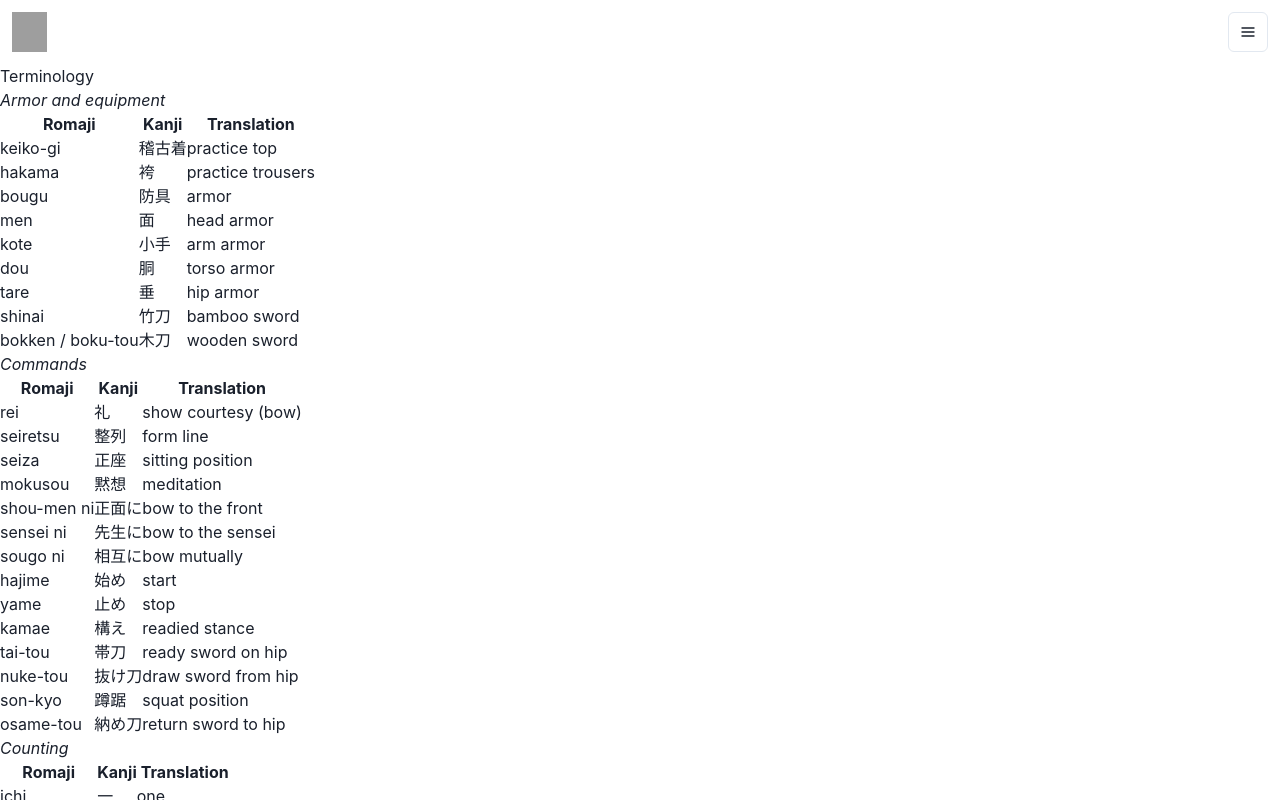
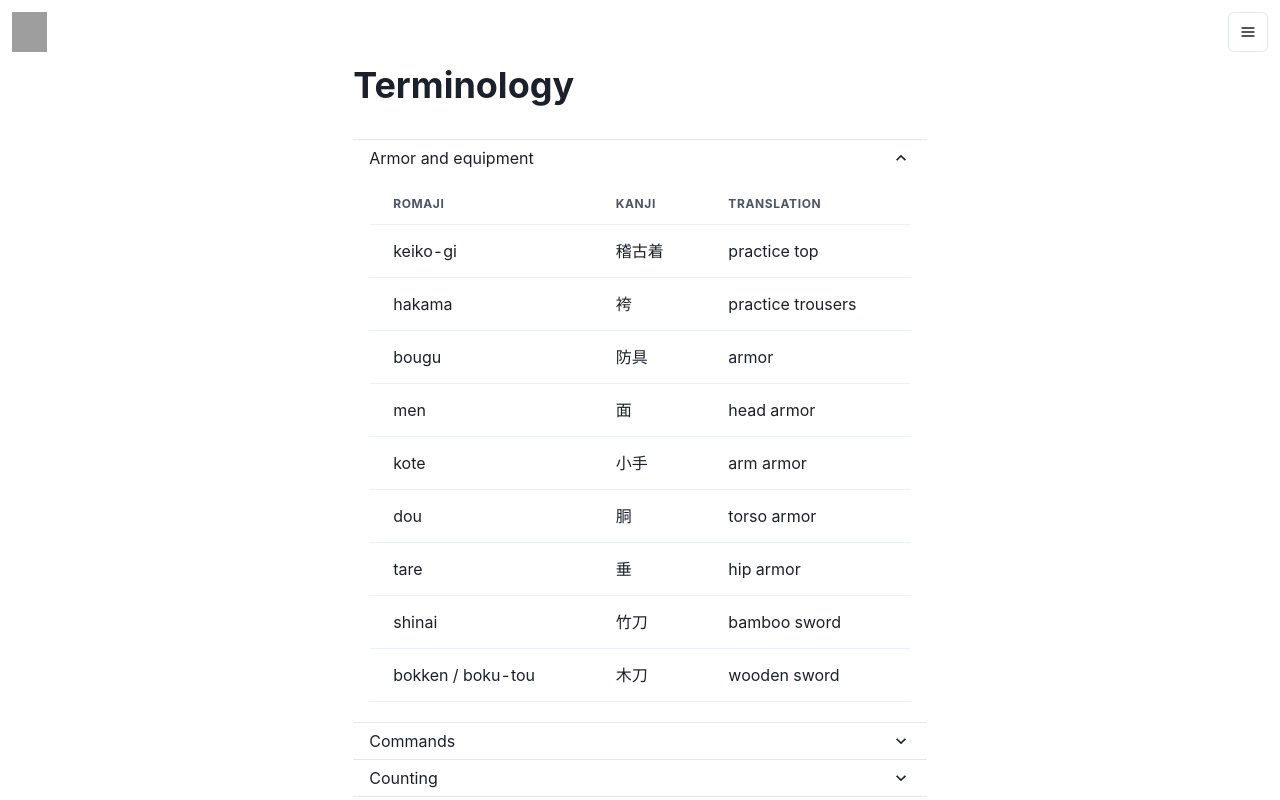
Before and after one commit to tkmarsten/kentkendo, a React (Create React App) app: page /terms in a window 1280 px wide. Both pictures are taken after a click on the button "Armor and equipment". Shown: the top 800 px of the page. Built offline with nearby package versions, Linux system fonts and the light colour scheme; grey boxes are pictures that could not be loaded.

Commit message:
Convert Terms and FAQ to Chakra UI

```diff
--- a/src/views/FAQ.js
+++ b/src/views/FAQ.js
@@ -1,25 +1,36 @@
-import { Container, Accordion } from 'react-bootstrap'
 import faqData from '../data/faq.json'
+import { Flex, Box, Container, Heading, Accordion, AccordionItem, AccordionPanel, AccordionButton, AccordionIcon } from '@chakra-ui/react'
 
 const FAQ = () => {
 
   return (
-    <Container className="faq">
-      <h3 className="mb-4 pt-4">Frequently Asked Questions</h3>
+    <Flex align='start'>
+      <Container className='faq'>
+        <Heading as={'h3'} mb='2rem'>Frequently Asked Questions</Heading>
         {faqData.map((group) => (
-        <>
-          <h6>{group.header}</h6>
-          <Accordion flush className="mb-5 accordion">
+          <Box key={group.header}>
+            <Heading as={'h6'} size='xs' mb='1rem'>{group.header}</Heading>
+            <Accordion allowToggle mb='2rem'>
               {group.questions.map((questions) => (
-              <Accordion.Item eventKey={questions.key}>
-                <Accordion.Header><em>{questions.question}</em></Accordion.Header>
-                <Accordion.Body>{questions.answer}</Accordion.Body>
-              </Accordion.Item>
+                <AccordionItem key={questions.key}>
+                  <Heading as={'h6'}>
+                    <AccordionButton>
+                      <Box as={'span'} flex='1' textAlign='left'>
+                        {questions.question}
+                      </Box>
+                      <AccordionIcon />
+                    </AccordionButton>
+                  </Heading>
+                  <AccordionPanel>
+                    {questions.answer}
+                  </AccordionPanel>
+                </AccordionItem>
               ))}
             </Accordion>
-        </>
+          </Box>
         ))}
       </Container>
+    </Flex>
   )
 }
 
--- a/src/views/Terms.js
+++ b/src/views/Terms.js
@@ -1,38 +1,51 @@
-import { Accordion, Container, Table } from 'react-bootstrap'
 import termsData from '../data/terms.json'
+import {
+  Table, Thead, Tbody, Tr, Th, Td, TableContainer,
+  Container, Accordion, AccordionItem, AccordionButton, AccordionIcon,
+  AccordionPanel, Heading, Box
+} from '@chakra-ui/react'
 
 const Terms = () => {
   return (
     <Container className="terms">
-      <h3 className="mb-4 pt-4">Terminology</h3>
-      <Accordion flush>
+      <Heading as={'h3'} mb='2rem'>Terminology</Heading>
+      <Accordion allowToggle>
         {termsData.map((group) => (
-          <Accordion.Item eventKey={group.key}>
-            <Accordion.Header><em>{group.section}</em></Accordion.Header>
-            <Accordion.Body>
-              <Table>
-                <thead>
-                  <tr>
-                    <th>Romaji</th>
-                    <th>Kanji</th>
-                    <th>Translation</th>
-                  </tr>
-                </thead>
-                <tbody>
-                  {group.terms.map((term) => (
-                    <tr>
-                      <td>{term.romaji}</td>
-                      <td>{term.kanji}</td>
-                      <td>{term.translation}</td>
-                    </tr>
-                  ))}
-                </tbody>
-              </Table>
-            </Accordion.Body>
-          </Accordion.Item>
+          <AccordionItem key={group.key}>
+            <Heading as={'h6'}>
+              <AccordionButton>
+                <Box as={'span'} flex='1' textAlign='left'>
+                  {group.section}
+                </Box>
+                <AccordionIcon />
+              </AccordionButton>
+            </Heading>
+            <AccordionPanel>
+              <TableContainer>
+                <Table variant='simple'>
+                  <Thead>
+                    <Tr>
+                      <Th>Romaji</Th>
+                      <Th>Kanji</Th>
+                      <Th>Translation</Th>
+                    </Tr>
+                  </Thead>
+                  <Tbody>
+                    {group.terms.map((term) => (
+                      <Tr>
+                        <Td>{term.romaji}</Td>
+                        <Td>{term.kanji}</Td>
+                        <Td>{term.translation}</Td>
+                      </Tr>
+                    ))}
+                  </Tbody>
+                </Table>
+              </TableContainer>
+            </AccordionPanel>
+          </AccordionItem>
         ))}
       </Accordion>
-    </Container>
+    </Container >
   )
 }
 
```
Lines whose indentation alone changed are shown as unchanged.
